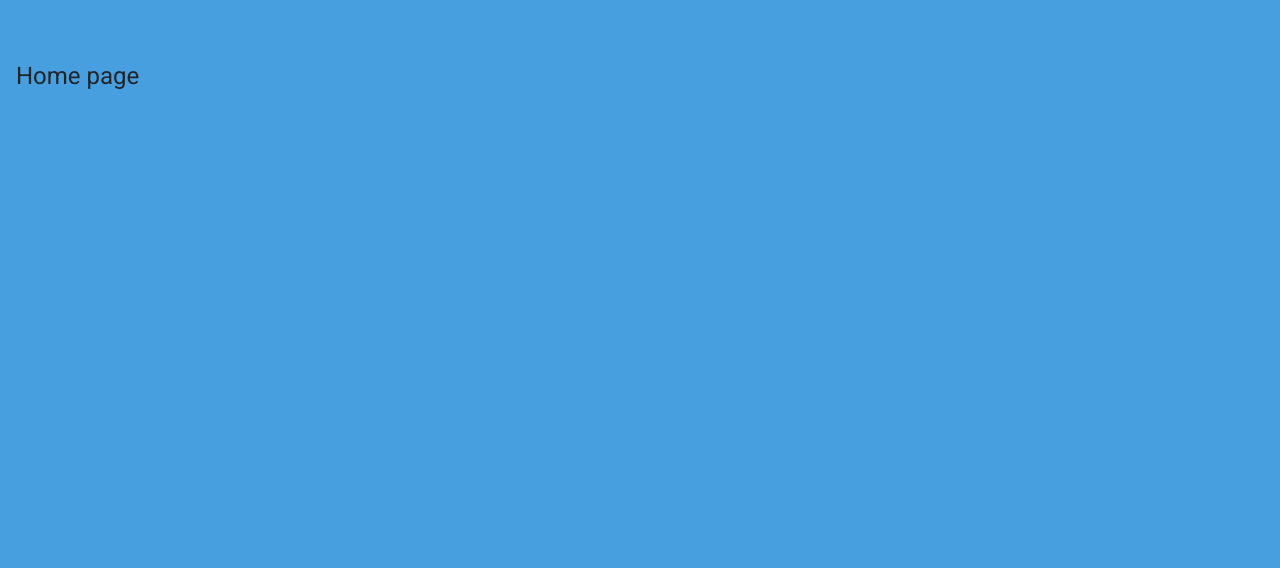
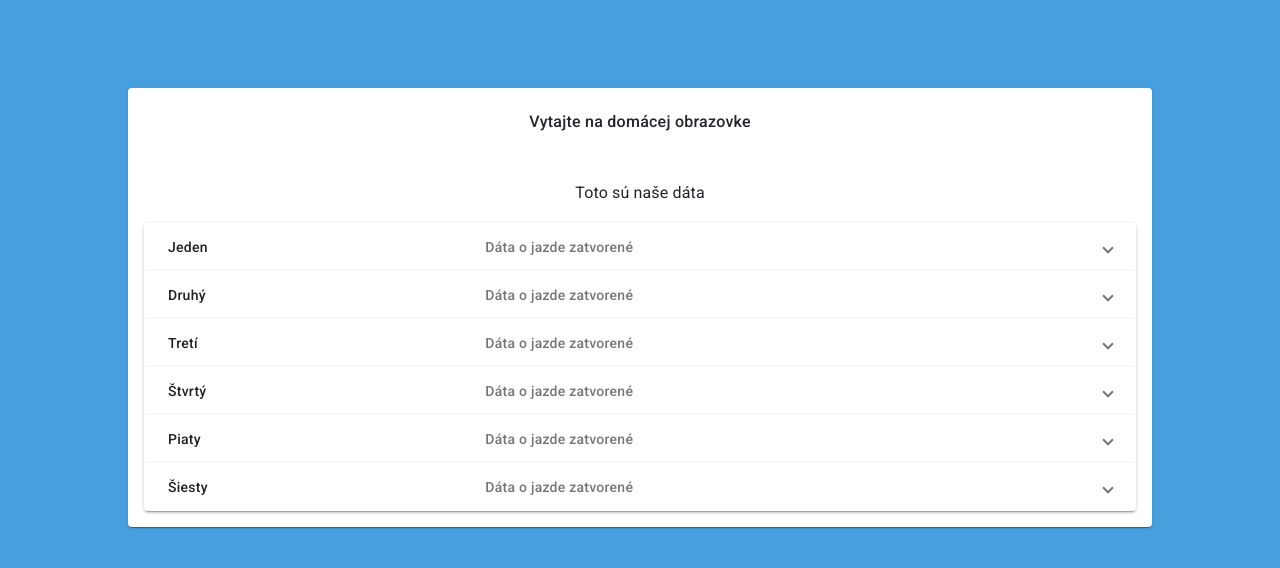
Before and after one commit to robkrzn/AGLoginPage, an Angular app: page /home in a window 1280 px wide. Shown: the top 568 px of the page. Built offline with nearby package versions, Linux system fonts and the light colour scheme.

Commit message:
Add homepage

```diff
--- a/src/app/app.module.ts
+++ b/src/app/app.module.ts
@@ -22,6 +22,7 @@ import { ForgottenPasswordComponent } from './views/forgotten-password/forgotten
 import { LoginPageComponent } from './views/login-page/login-page.component';
 import { ForgetPasswordComponent } from './components/forget-password/forget-password.component';
 import { MatSnackBarModule } from '@angular/material/snack-bar';
+import {MatExpansionModule} from '@angular/material/expansion';
 
 @NgModule({
   declarations: [
@@ -49,7 +50,8 @@ import { MatSnackBarModule } from '@angular/material/snack-bar';
     MatInputModule,
     ReactiveFormsModule,
     MatIconModule,
-    MatSnackBarModule
+    MatSnackBarModule,
+    MatExpansionModule
   ],
   providers: [],
   bootstrap: [AppComponent]
--- a/src/app/components/forget-password/forget-password.component.ts
+++ b/src/app/components/forget-password/forget-password.component.ts
@@ -25,7 +25,7 @@ export class ForgetPasswordComponent {
     if (!this.emailForm.valid) {
       return;
     }
-    this.snackBar.open('Na zadaný email bolo odoslané nové heslo.','', { duration: 2000, });
+    this.snackBar.open('Na zadaný email bolo odoslané nové heslo. 📫','', { duration: 2000, });
     this.router.navigate(['/']);
   }
 
--- a/src/app/components/login/login.component.ts
+++ b/src/app/components/login/login.component.ts
@@ -43,11 +43,11 @@ export class LoginComponent implements OnInit {
       return;
     }
     if(this.createAccount){
-      this.snackBar.open('Účet bol úspešne vytvorený.','', { duration: 2000, });
+      this.snackBar.open('Účet bol úspešne vytvorený. ✌','', { duration: 2000, });
       this.router.navigate(['/']);
       return;
     }
-    this.snackBar.open('Prihlásenie bolo úspešné.','', { duration: 2000, });
+    this.snackBar.open('Prihlásenie bolo úspešné. 👍','', { duration: 2000, });
     this.router.navigate(['/home']);
     console.log(this.loginForm.value);
   }
--- a/src/app/views/home/home.component.html
+++ b/src/app/views/home/home.component.html
@@ -1 +1,78 @@
-<h1>Home page</h1>
+<mat-card>
+    <mat-card-content>
+        <div class="header">
+            <p class="h6 m-2 mb-5">Vytajte na domácej obrazovke</p>
+            <h3>Toto sú naše dáta</h3>
+        </div>
+
+
+        <mat-accordion>
+            <mat-expansion-panel (opened)="panelOpenState1 = true" (closed)="panelOpenState1 = false">
+                <mat-expansion-panel-header>
+                    <mat-panel-title>
+                        Jeden
+                    </mat-panel-title>
+                    <mat-panel-description>
+                        Dáta o jazde {{panelOpenState1 ? 'otvorené' : 'zatvorené'}}
+                    </mat-panel-description>
+                </mat-expansion-panel-header>
+                <p>Jazda prebiehala hladko.</p>
+            </mat-expansion-panel>
+            <mat-expansion-panel (opened)="panelOpenState2 = true" (closed)="panelOpenState2 = false">
+                <mat-expansion-panel-header>
+                    <mat-panel-title>
+                        Druhý
+                    </mat-panel-title>
+                    <mat-panel-description>
+                        Dáta o jazde {{panelOpenState2 ? 'otvorené' : 'zatvorené'}}
+                    </mat-panel-description>
+                </mat-expansion-panel-header>
+                <p>Táto jazda neprebiehala až tak hladko.</p>
+            </mat-expansion-panel>
+            <mat-expansion-panel (opened)="panelOpenState3 = true" (closed)="panelOpenState3 = false">
+                <mat-expansion-panel-header>
+                    <mat-panel-title>
+                        Tretí
+                    </mat-panel-title>
+                    <mat-panel-description>
+                        Dáta o jazde {{panelOpenState3 ? 'otvorené' : 'zatvorené'}}
+                    </mat-panel-description>
+                </mat-expansion-panel-header>
+                <p>Jazda prebiehala hladko.</p>
+            </mat-expansion-panel>
+            <mat-expansion-panel (opened)="panelOpenState4 = true" (closed)="panelOpenState4 = false">
+                <mat-expansion-panel-header>
+                    <mat-panel-title>
+                        Štvrtý
+                    </mat-panel-title>
+                    <mat-panel-description>
+                        Dáta o jazde {{panelOpenState4 ? 'otvorené' : 'zatvorené'}}
+                    </mat-panel-description>
+                </mat-expansion-panel-header>
+                <p>Táto jazda neprebiehala až tak hladko.</p>
+            </mat-expansion-panel>
+            <mat-expansion-panel (opened)="panelOpenState5 = true" (closed)="panelOpenState5 = false">
+                <mat-expansion-panel-header>
+                    <mat-panel-title>
+                        Piaty
+                    </mat-panel-title>
+                    <mat-panel-description>
+                        Dáta o jazde {{panelOpenState5 ? 'otvorené' : 'zatvorené'}}
+                    </mat-panel-description>
+                </mat-expansion-panel-header>
+                <p>Jazda prebiehala hladko.</p>
+            </mat-expansion-panel>
+            <mat-expansion-panel (opened)="panelOpenState6 = true" (closed)="panelOpenState6 = false">
+                <mat-expansion-panel-header>
+                    <mat-panel-title>
+                        Šiesty
+                    </mat-panel-title>
+                    <mat-panel-description>
+                        Dáta o jazde {{panelOpenState6 ? 'otvorené' : 'zatvorené'}}
+                    </mat-panel-description>
+                </mat-expansion-panel-header>
+                <p>Táto jazda neprebiehala až tak hladko.</p>
+            </mat-expansion-panel>
+        </mat-accordion>
+    </mat-card-content>
+</mat-card>
--- a/src/app/views/home/home.component.scss
+++ b/src/app/views/home/home.component.scss
@@ -0,0 +1,65 @@
+mat-card {
+    max-width: 80vw;
+    margin: 2em auto;
+    text-align: center;
+    max-height: 80vh;
+}
+
+.header {
+    text-align: center;
+
+}
+
+.full-width {
+    width: 80%;
+}
+
+.button-row {
+    padding-top: 25px;
+}
+
+.button-row a {
+    margin-right: 8px;
+    text-align: center;
+}
+
+.forget-password {
+    padding-left: 0px;
+}
+
+.emailInput {
+    padding-top: 10px;
+}
+
+.contentBody {
+    padding: 60px 1rem;
+    background: #1b6ca8;
+    display: block;
+}
+
+.aLink{
+    float: right;
+    padding-right: 60px;
+    text-decoration: none;
+}
+
+.aLink{
+    &-right{
+        float: right;
+    }
+    &-left{
+        float: left;
+    }
+}
+
+.create-account {
+    text: {
+        align: end;
+    }
+    cursor: pointer;
+    color: darken(white, 50%);
+}
+
+.mat-mdc-form-field + .mat-mdc-form-field {
+    margin-left: 8px;
+  }
--- a/src/app/views/home/home.component.ts
+++ b/src/app/views/home/home.component.ts
@@ -6,5 +6,11 @@ import { Component } from '@angular/core';
   styleUrls: ['./home.component.scss']
 })
 export class HomeComponent {
-
+  constructor(){}
+  panelOpenState1 = false;
+  panelOpenState2 = false;
+  panelOpenState3 = false;
+  panelOpenState4 = false;
+  panelOpenState5 = false;
+  panelOpenState6 = false;
 }
```
